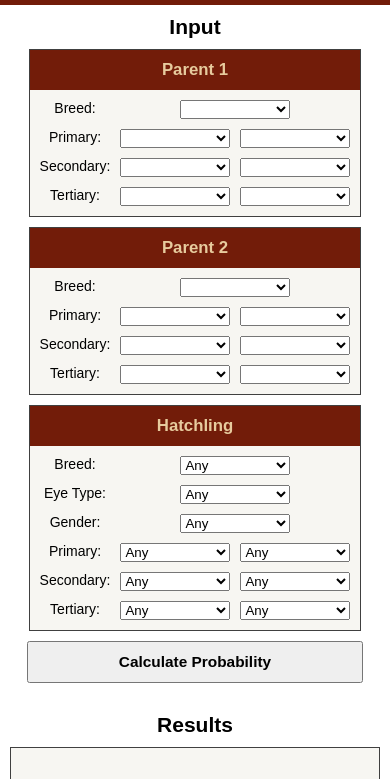
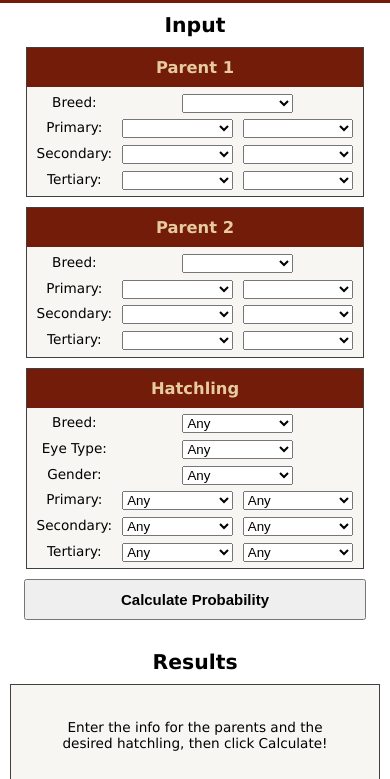
Before and after one commit to egad13/FR-Tools, a plain HTML site: page index.html in a window 390 px wide. Shown: the part 99-878 px from the top of the page. Drawn offline with Linux system fonts and the light colour scheme; a script that the page names is missing.

Commit message:
CSS: Relative units and mobile responsiveness
HatchCalc UI should now scale correctly on mobile. Most absolute units in the CSS have been replaced with relative ones.

```diff
--- a/css/hatchcalc.css
+++ b/css/hatchcalc.css
@@ -11,13 +11,13 @@ form {
 fieldset {
 	padding: 0;
 	display: grid;
-	grid-template-columns: [pad-start] 0px [start] min-content repeat(4, [c] 1fr) [end] 0px [pad-end];
-	grid-template-rows: min-content repeat(4, 1fr) 0px;
+	grid-template-columns: [pad-start] 0 [start] min-content repeat(4, [c] 1fr) [end] 0 [pad-end];
+	grid-template-rows: min-content repeat(4, 1fr) 0;
 	column-gap: var(--standard-gap);
-	row-gap: var(--standard-gap);
+	row-gap: calc(var(--standard-gap)/1.5);
 }
 fieldset#hatchling {
-	grid-template-rows: min-content repeat(6, 1fr) 0px;
+	grid-template-rows: min-content repeat(6, 1fr) 0;
 }
 fieldset>legend {
 	float:left;
@@ -40,7 +40,7 @@ fieldset>select.gene {
 	grid-column: c 3 / span 2;
 }
 select {
-	/**/width: 110px;/**/
+	width: 8.3em;
 }
 
 main>section {
@@ -49,7 +49,7 @@ main>section {
 	grid-template-columns: 100%;
 	grid-template-rows: repeat(2, min-content);
 	row-gap: var(--standard-gap);
-	min-width: 340px;
+	min-width: 26em;
 }
 #results {
 	padding: var(--standard-gap) var(--standard-gap) calc(var(--standard-gap)*2);
--- a/css/styles.css
+++ b/css/styles.css
@@ -35,7 +35,7 @@ html {
 }
 body {
 	min-width: min-content;
-	max-width: 950px;
+	max-width: 68em;
 	margin: 0;
 }
 header, footer {
@@ -100,8 +100,8 @@ tr:nth-child(2n+1) {
 /* || Typography */
 
 html {
-	font-family: sans-serif;
-	font-size: 14px;
+	font-family: Verdana, Geneva, sans-serif;
+	font-size: 0.85em;
 	text-align: center;
 }
 header {
--- a/index.html
+++ b/index.html
@@ -7,6 +7,7 @@
 	<title>FR Hatchling Probability Calculator</title>
 	<meta name="description" content="Flight Rising Breeding Probability Calculator">
 	<meta name="author" content="Kaykao">
+	<meta name="viewport" content="width=device-width, initial-scale=1">
 
 	<link rel="stylesheet" href="css/styles.css?v=0.2">
 	<link rel="stylesheet" href="css/hatchcalc.css?v=0.2">
--- a/js/hatchcalc.js
+++ b/js/hatchcalc.js
@@ -1,6 +1,6 @@
 
 /** A Breeding probability calculator. Relies on the FRdata namespace being available.*/
-var HatchCalc = HatchCalc || (function(){
+const HatchCalc = (function () {
 
 	/////////////////////////////////////////////////////
 	///////////////// GENERAL FUNCTIONS /////////////////
@@ -38,7 +38,7 @@ var HatchCalc = HatchCalc || (function(){
 
 
 	/////////////////////////////////////////////////////
-	///////// HATCHLING ATTRIBUTE PROBABILITIES /////////
+	/////////// HATCHLING TRAIT PROBABILITIES ///////////
 	/////////////////////////////////////////////////////
 
 	/** Returns the probability of the goal breed occurring, given the parent breeds; or an error message if the probability can't be calculated.*/
@@ -216,8 +216,8 @@ var HatchCalc = HatchCalc || (function(){
 			</table>
 
 			<table id="attrs-table">
-				<caption>Chances of a hatchling with X matching the Goal:</caption>
-				<tr><th>Attribute</th><th>Chance</th></tr>
+				<caption>Chances of a hatchling with desired X:</caption>
+				<tr><th>Trait</th><th>Chance</th></tr>
 				<tr><td>Breed</td><td>${percent(result.breed)}</td></tr>
 				<tr><td>Eye type</td><td>${percent(result.eye)}</td></tr>
 				<tr><td>Colours</td><td>${percent(result.colour)}</td></tr>
@@ -225,12 +225,9 @@ var HatchCalc = HatchCalc || (function(){
 			</table>`;
 	}
 
-
 	return {
-
 		getHatchlingReport: getHatchlingReport,
 		formatHatchlingReport: formatHatchlingReport
-
 	};
 
 }());
```
